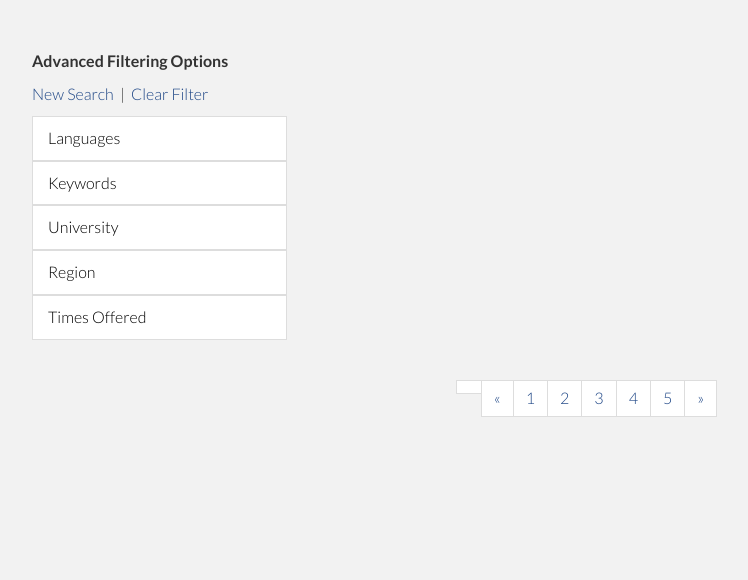
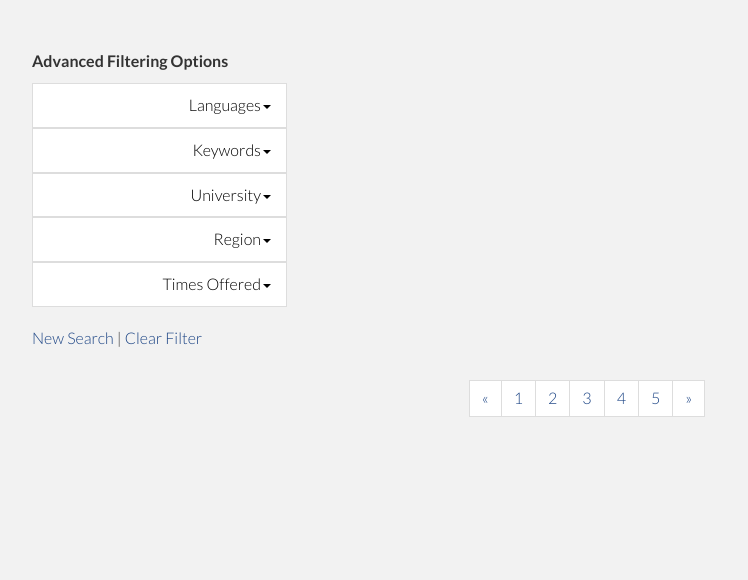
Before and after one commit to uwaunitmatching/live-webserver, a Django app: template app/templates/search.html in a window 1280 px wide. Shown: the part 50-630 px from the top of the page, without its empty margins (53-801 px from the left). Run offline with Django 3.2, Linux system fonts and the light colour scheme; the template is opened without the code that fills it, so the values that code supplies are empty; parts of the project's set-up code (start-up, migrations or seed data) failed here and were passed over; some libraries are stand-ins or nearby versions.

Commit message:
put carets in the dropdown sidebar menus for "university" etc

```diff
--- a/app/static/app/css/main.css
+++ b/app/static/app/css/main.css
@@ -250,9 +250,10 @@
 	padding-bottom:30px;
 }
 
-#sidebar  a{
+#sidebar a{
 	color:black;
 	font-weight:350;
+	text-align:right;
 }
 
 
--- a/app/templates/index.html
+++ b/app/templates/index.html
@@ -16,7 +16,7 @@
 				</div>
 			 </div>
           <div class="col-md-3 nopadding">
-            <button type="button" class="btn btn-primary btn-block button-search">Search</button>
+            <a href="results"><button type="button" class="btn btn-primary btn-block button-search">Search</button></a>
           </div>
 			</div> <!-- row -->
 	</div><!-- hello -->
--- a/app/templates/search.html
+++ b/app/templates/search.html
@@ -8,19 +8,18 @@
       <!-- left hand side -->
       <div class="col-md-3">
         <p><b>Advanced Filtering Options</b></p>
+          <ul id="sidebar" class="list-group">
+            <a href="#"><li class="list-group-item">Languages<span class="caret"></span></li></a>
+            <a href="#"><li class="list-group-item">Keywords<span class="caret"></span></li></a>
+            <a href="#"><li class="list-group-item">University<span class="caret"></span></li></a>
+            <a href="#"><li class="list-group-item">Region<span class="caret"></span></li></a>
+            <a href="#"><li class="list-group-item">Times Offered<span class="caret"></span></li></a>
+          </ul>
         <div id="inline-filter">
-          <p><a href="#">New Search</a> &nbsp|&nbsp  <a href="#">Clear Filter</a></p>
+          <p><a href="#">New Search</a>
+          | <a href="#">Clear Filter</a></p>
         </div>
-        <div
-        <ul id="sidebar" class="list-group">
-          <a href="#"><li class="list-group-item">Languages</li></a>
-          <a href="#"><li class="list-group-item">Keywords</li></a>
-          <a href="#"><li class="list-group-item">University</li>
-          <a href="#"><li class="list-group-item">Region</li>
-          <a href="#"><li class="list-group-item">Times Offered</li>
-        </ul>
 
-      </div> <!-- vertical -->
 
     </div> <!-- col3 -->
 
```
